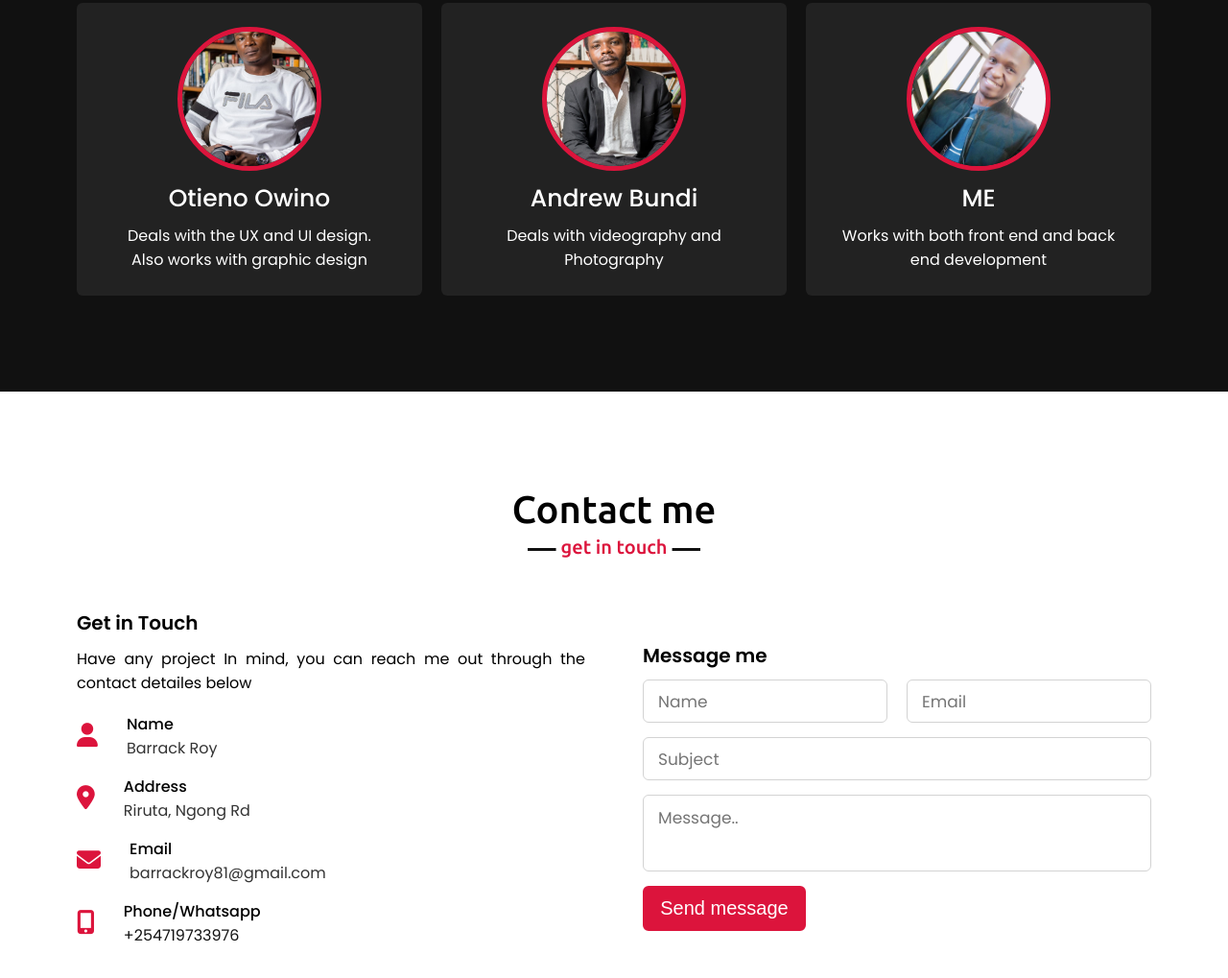
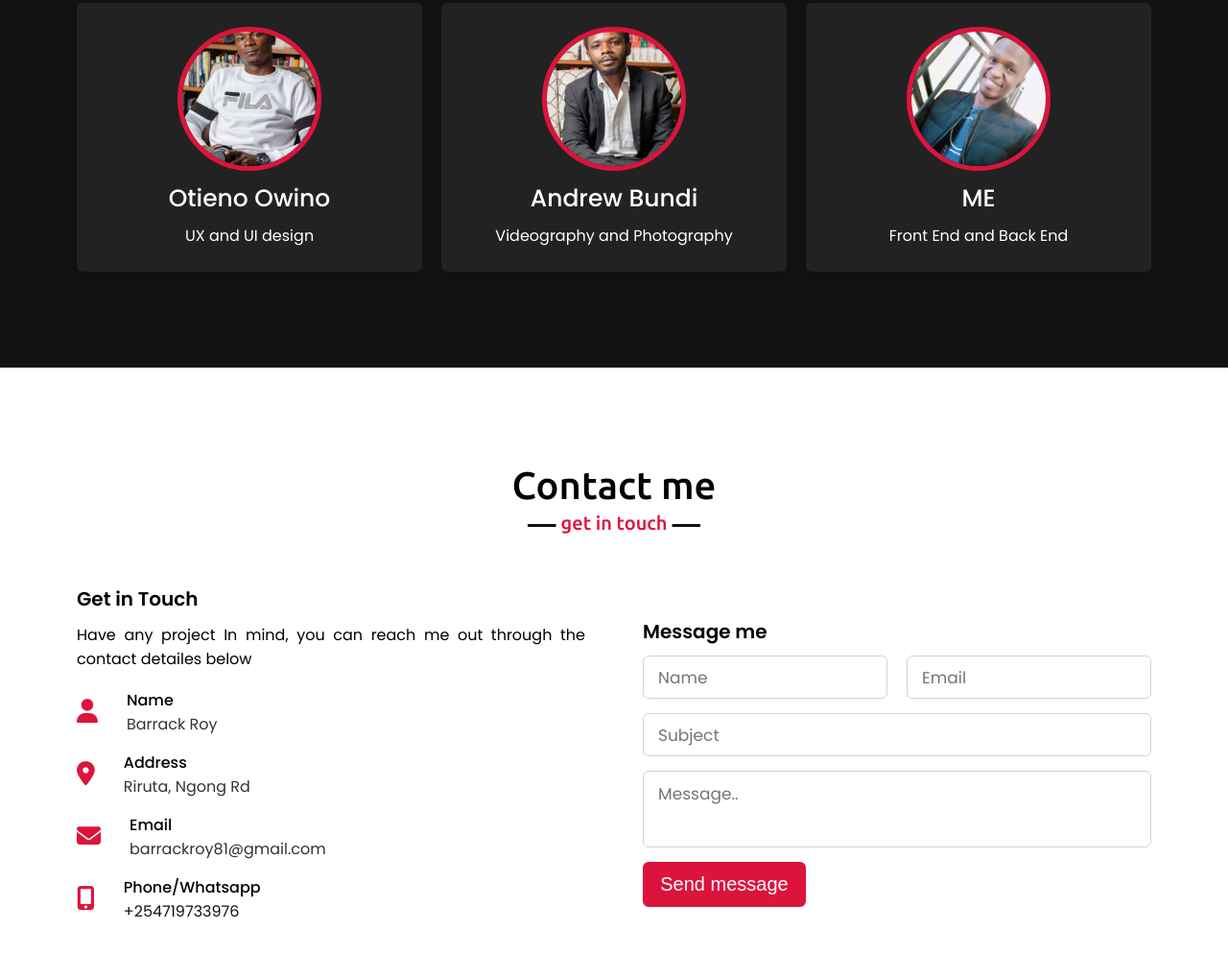
Before and after one commit to barrack81/Dev.Barrack, a plain HTML site: page index.html in a window 1280 px wide. Shown: the part 3034-4053 px from the top of the page at 96% size. Drawn offline with nearby package versions, Linux system fonts and the light colour scheme.

Commit message:
Update index.html

```diff
--- a/index.html
+++ b/index.html
@@ -156,21 +156,21 @@
                     <div class="box">
                         <img src="images/IMG-20210114-WA0001.jpg" alt="">
                         <div class="text">Otieno Owino</div>
-                        <p>Deals with the UX and UI design. Also works with graphic design</p>
+                        <p>UX and UI design</p>
                     </div>
                 </div>
                 <div class="card">
                     <div class="box">
                         <img src="images/IMG-20210114-WA0005.jpg" alt="">
                         <div class="text">Andrew Bundi</div>
-                        <p>Deals with videography and Photography</p>
+                        <p>Videography and Photography</p>
                     </div>
                 </div>
                 <div class="card">
                     <div class="box">
                         <img src="images/IMG_20201216_115440.jpg" alt="">
                         <div class="text">ME</div>
-                        <p>Works with both front end and back end development</p>
+                        <p>Front End and Back End</p>
                     </div>
                 </div>
             </div>
```
